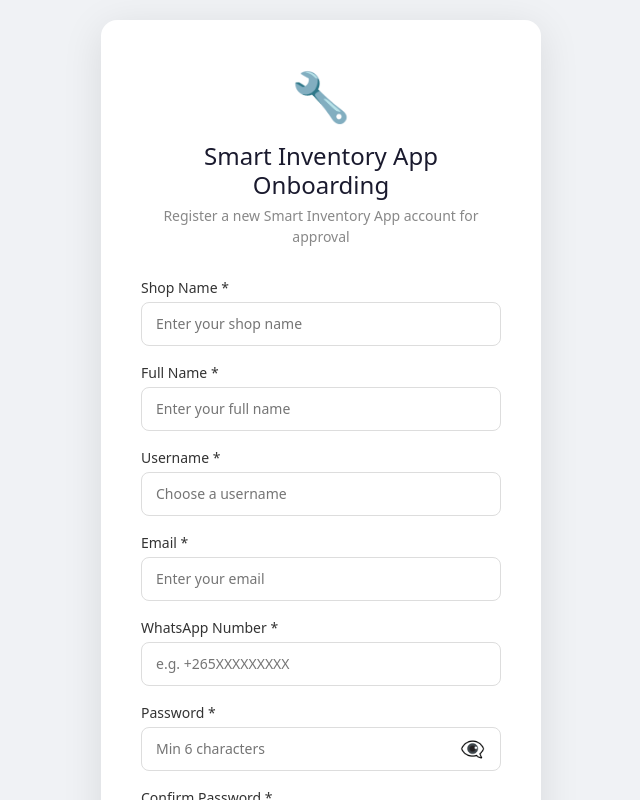
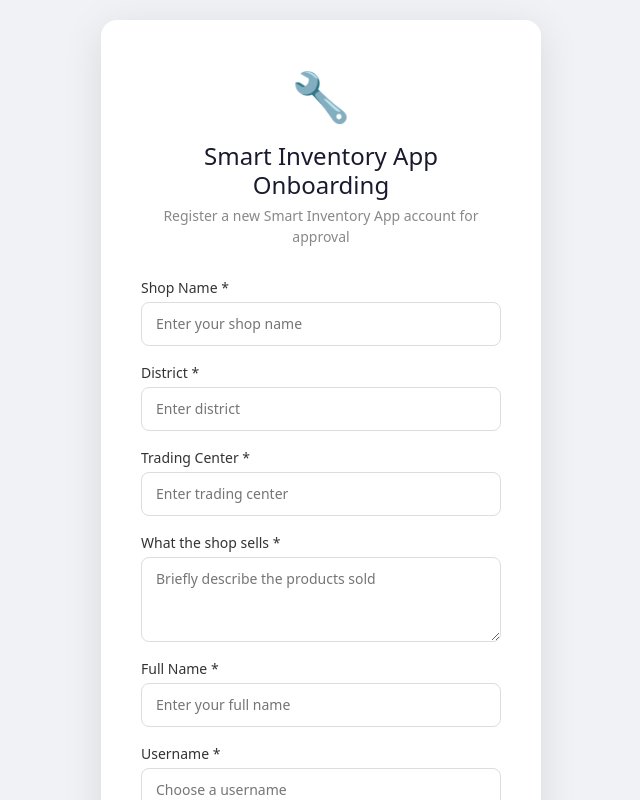
Before and after one commit to GodfreySilungwe/hard-ware, a React (Vite) app in the folder bar-management-app/frontend/: page /register in a window 1280 px wide. Shown: the top 800 px of the page, without its empty margins (319-959 px from the left). Built offline with nearby package versions, Linux system fonts and the light colour scheme; no server answers.

Commit message:
fixed cart

```diff
--- a/bar-management-app/frontend/src/pages/Applications.jsx
+++ b/bar-management-app/frontend/src/pages/Applications.jsx
@@ -12,6 +12,9 @@ const Applications = () => {
   const [error, setError] = useState('');
   const [formData, setFormData] = useState({
     shopName: '',
+    district: '',
+    tradingCenter: '',
+    shopDescription: '',
     tenantName: '',
     hardwareName: '',
     fullName: '',
@@ -62,7 +65,13 @@ const Applications = () => {
   };
 
   const handleOpenDecisionModal = (registration) => {
-    setSelectedRegistration({ ...registration, shopName: registration.shopName || '' });
+    setSelectedRegistration({
+      ...registration,
+      shopName: registration.shopName || '',
+      district: registration.district || '',
+      tradingCenter: registration.tradingCenter || '',
+      shopDescription: registration.shopDescription || ''
+    });
     setFormError('');
     setFormSuccess('');
     setShowDecisionModal(true);
@@ -79,8 +88,15 @@ const Applications = () => {
     setFormError('');
     setFormSuccess('');
     const shopName = String(selectedRegistration.shopName || '').trim();
+    const district = String(selectedRegistration.district || '').trim();
+    const tradingCenter = String(selectedRegistration.tradingCenter || '').trim();
+    const shopDescription = String(selectedRegistration.shopDescription || '').trim();
     if (!shopName) {
       setFormError('Shop name is required to approve this registration.');
+      return;
+    }
+    if (!district || !tradingCenter || !shopDescription) {
+      setFormError('District, trading center, and a description of what the shop sells are required.');
       return;
     }
     if (shopName.length > 120) {
@@ -94,6 +110,9 @@ const Applications = () => {
         tenantName: selectedRegistration.tenantName || selectedRegistration.hardwareName || selectedRegistration.fullName || 'Hardware',
         hardwareName: selectedRegistration.hardwareName || selectedRegistration.tenantName || selectedRegistration.fullName || 'Hardware',
         shopName,
+        district,
+        tradingCenter,
+        shopDescription,
         temporaryPassword: selectedRegistration.password || 'temporary-password'
       });
 
@@ -136,9 +155,9 @@ const Applications = () => {
     setShowConfirmationModal(false);
     setFormLoading(true);
 
-    const { shopName, tenantName, hardwareName, fullName, username, email, phone, password, confirmPassword } = formData;
+    const { shopName, district, tradingCenter, shopDescription, tenantName, hardwareName, fullName, username, email, phone, password, confirmPassword } = formData;
 
-    if (!shopName.trim() || !tenantName || !hardwareName || !fullName || !username || !email || !phone || !password || !confirmPassword) {
+    if (!shopName.trim() || !district.trim() || !tradingCenter.trim() || !shopDescription.trim() || !tenantName || !hardwareName || !fullName || !username || !email || !phone || !password || !confirmPassword) {
       setFormError('Please fill in all fields.');
       setFormLoading(false);
       return;
@@ -159,6 +178,9 @@ const Applications = () => {
     try {
       const response = await api.post('/auth/create-hardware-manager', {
         shopName,
+        district,
+        tradingCenter,
+        shopDescription,
         tenantName,
         hardwareName,
         fullName,
@@ -172,6 +194,9 @@ const Applications = () => {
       setShowConfirmationModal(true);
       setFormData({
         shopName: '',
+        district: '',
+        tradingCenter: '',
+        shopDescription: '',
         tenantName: '',
         hardwareName: '',
         fullName: '',
@@ -256,6 +281,18 @@ const Applications = () => {
                 maxLength={120}
                 required
               />
+            </div>
+            <div style={styles.formGroup}>
+              <label style={styles.label}>District *</label>
+              <input name="district" value={formData.district} onChange={handleFormChange} style={styles.input} placeholder="Enter district" maxLength={100} required />
+            </div>
+            <div style={styles.formGroup}>
+              <label style={styles.label}>Trading center *</label>
+              <input name="tradingCenter" value={formData.tradingCenter} onChange={handleFormChange} style={styles.input} placeholder="Enter trading center" maxLength={120} required />
+            </div>
+            <div style={styles.formGroup}>
+              <label style={styles.label}>What the shop sells *</label>
+              <textarea name="shopDescription" value={formData.shopDescription} onChange={handleFormChange} style={styles.input} placeholder="Briefly describe the products sold" maxLength={300} rows={3} required />
             </div>
             <div style={styles.formGroup}>
               <label style={styles.label}>Owner Name *</label>
@@ -392,6 +429,18 @@ const Applications = () => {
                   maxLength={120}
                   required
                 />
+              </div>
+              <div style={styles.formGroup}>
+                <label style={styles.label}>District *</label>
+                <input value={selectedRegistration.district || ''} onChange={(event) => setSelectedRegistration((current) => ({ ...current, district: event.target.value }))} style={styles.input} placeholder="Enter district" maxLength={100} required />
+              </div>
+              <div style={styles.formGroup}>
+                <label style={styles.label}>Trading center *</label>
+                <input value={selectedRegistration.tradingCenter || ''} onChange={(event) => setSelectedRegistration((current) => ({ ...current, tradingCenter: event.target.value }))} style={styles.input} placeholder="Enter trading center" maxLength={120} required />
+              </div>
+              <div style={styles.formGroup}>
+                <label style={styles.label}>What the shop sells *</label>
+                <textarea value={selectedRegistration.shopDescription || ''} onChange={(event) => setSelectedRegistration((current) => ({ ...current, shopDescription: event.target.value }))} style={styles.input} placeholder="Briefly describe the products sold" maxLength={300} rows={3} required />
               </div>
               <div style={styles.registrationDetail}><strong>Email:</strong> {selectedRegistration.email || 'Not provided'}</div>
               <div style={styles.registrationDetail}><strong>Phone:</strong> {selectedRegistration.phone || 'Not provided'}</div>
--- a/bar-management-app/frontend/src/pages/Dashboard.jsx
+++ b/bar-management-app/frontend/src/pages/Dashboard.jsx
@@ -561,6 +561,18 @@ const Dashboard = () => {
                         <span style={styles.ownerHardwareDetailLabel}>Sales accounts</span>
                         <strong style={styles.ownerHardwareDetailValue}>{Number(tenant.activeSalesAccountCount || 0)}</strong>
                       </div>
+                      <div>
+                        <span style={styles.ownerHardwareDetailLabel}>District</span>
+                        <strong style={styles.ownerHardwareDetailValue}>{tenant.district || 'Not provided'}</strong>
+                      </div>
+                      <div>
+                        <span style={styles.ownerHardwareDetailLabel}>Trading center</span>
+                        <strong style={styles.ownerHardwareDetailValue}>{tenant.tradingCenter || 'Not provided'}</strong>
+                      </div>
+                    </div>
+                    <div style={styles.ownerHardwareDescription}>
+                      <span style={styles.ownerHardwareDetailLabel}>What the shop sells</span>
+                      <strong style={styles.ownerHardwareDetailValue}>{tenant.shopDescription || 'Not provided'}</strong>
                     </div>
                   </article>
                 );
@@ -1199,6 +1211,10 @@ const styles = {
     gap: '12px 16px',
     paddingTop: '14px'
   },
+  ownerHardwareDescription: {
+    borderTop: '1px solid #edf0f2',
+    paddingTop: '12px'
+  },
   ownerHardwareDetailLabel: {
     color: '#667085',
     display: 'block',
--- a/bar-management-app/frontend/src/pages/PageContainer.jsx
+++ b/bar-management-app/frontend/src/pages/PageContainer.jsx
@@ -1,6 +1,6 @@
-const PageContainer = ({ children, title }) => {
+const PageContainer = ({ children, title, className = '' }) => {
   return (
-    <div className="page-shell" style={styles.container}>
+    <div className={`page-shell ${className}`.trim()} style={styles.container}>
       {title && (
         <div className="headerBar" style={styles.headerBar}>
           <div>
--- a/bar-management-app/frontend/src/pages/Register.jsx
+++ b/bar-management-app/frontend/src/pages/Register.jsx
@@ -5,6 +5,9 @@ import { useAuth } from '../context/AuthContext';
 const Register = () => {
   const [formData, setFormData] = useState({
     shopName: '',
+    district: '',
+    tradingCenter: '',
+    shopDescription: '',
     username: '',
     email: '',
     phone: '',
@@ -42,6 +45,11 @@ const Register = () => {
       setLoading(false);
       return;
     }
+    if (!formData.district.trim() || !formData.tradingCenter.trim() || !formData.shopDescription.trim()) {
+      setError('District, trading center, and a description of what the shop sells are required.');
+      setLoading(false);
+      return;
+    }
 
     // Check password match
     if (formData.password !== formData.confirmPassword) {
@@ -74,6 +82,9 @@ const Register = () => {
         setSuccess(result.message || 'Registration submitted for owner approval.');
         setFormData({
           shopName: '',
+          district: '',
+          tradingCenter: '',
+          shopDescription: '',
           username: '',
           email: '',
           phone: '',
@@ -123,6 +134,48 @@ const Register = () => {
               onChange={handleChange}
               placeholder="Enter your shop name"
               maxLength={120}
+              required
+            />
+          </div>
+
+          <div style={styles.formGroup}>
+            <label style={styles.label}>District *</label>
+            <input
+              type="text"
+              name="district"
+              style={styles.input}
+              value={formData.district}
+              onChange={handleChange}
+              placeholder="Enter district"
+              maxLength={100}
+              required
+            />
+          </div>
+
+          <div style={styles.formGroup}>
+            <label style={styles.label}>Trading Center *</label>
+            <input
+              type="text"
+              name="tradingCenter"
+              style={styles.input}
+              value={formData.tradingCenter}
+              onChange={handleChange}
+              placeholder="Enter trading center"
+              maxLength={120}
+              required
+            />
+          </div>
+
+          <div style={styles.formGroup}>
+            <label style={styles.label}>What the shop sells *</label>
+            <textarea
+              name="shopDescription"
+              style={styles.input}
+              value={formData.shopDescription}
+              onChange={handleChange}
+              placeholder="Briefly describe the products sold"
+              maxLength={300}
+              rows={3}
               required
             />
           </div>
--- a/bar-management-app/frontend/src/pages/Settings.jsx
+++ b/bar-management-app/frontend/src/pages/Settings.jsx
@@ -925,10 +925,16 @@ const Settings = ({ initialMenu = 'settings' }) => {
                           <div><span style={styles.hardwareDetailLabel}>Email</span><strong style={styles.hardwareDetailValue}>{manager.email || tenant.ownerInfo?.email || 'Not provided'}</strong></div>
                           <div><span style={styles.hardwareDetailLabel}>Phone</span><strong style={styles.hardwareDetailValue}>{manager.phone || tenant.ownerInfo?.phone || 'Not provided'}</strong></div>
                           <div><span style={styles.hardwareDetailLabel}>Owner</span><strong style={styles.hardwareDetailValue}>{tenant.ownerInfo?.fullName || tenant.name || 'Not provided'}</strong></div>
+                          <div><span style={styles.hardwareDetailLabel}>District</span><strong style={styles.hardwareDetailValue}>{tenant.district || 'Not provided'}</strong></div>
+                          <div><span style={styles.hardwareDetailLabel}>Trading center</span><strong style={styles.hardwareDetailValue}>{tenant.tradingCenter || 'Not provided'}</strong></div>
                           <div><span style={styles.hardwareDetailLabel}>Manager accounts</span><strong style={styles.hardwareDetailValue}>{tenantUsers.length}</strong></div>
                           <div><span style={styles.hardwareDetailLabel}>Sales accounts</span><strong style={styles.hardwareDetailValue}>{Number(tenant.activeSalesAccountCount || 0)}</strong></div>
                           <div><span style={styles.hardwareDetailLabel}>Subscription</span><strong style={styles.hardwareDetailValue}>{tenant.subscriptionAccess?.status || 'legacy'}</strong></div>
                           <div><span style={styles.hardwareDetailLabel}>Created</span><strong style={styles.hardwareDetailValue}>{formatDate(tenant.createdAt || tenant.created_at)}</strong></div>
+                        </div>
+                        <div style={styles.hardwareShopDescription}>
+                          <span style={styles.hardwareDetailLabel}>What the shop sells</span>
+                          <strong style={styles.hardwareDetailValue}>{tenant.shopDescription || 'Not provided'}</strong>
                         </div>
                         {tenant.subscriptionAccess?.expiresAt && (
                           <div style={styles.hardwareExpiry}>Subscription expires {formatDate(tenant.subscriptionAccess.expiresAt)}</div>
@@ -1281,6 +1287,10 @@ const styles = {
     fontWeight: '600',
     overflowWrap: 'anywhere'
   },
+  hardwareShopDescription: {
+    borderTop: '1px solid #edf0f2',
+    padding: '12px 0'
+  },
   hardwareExpiry: {
     color: '#667085',
     fontSize: '11px',
```
Also changed, not shown: bar-management-app/frontend/src/pages/POS.jsx (+27 -4 lines).
